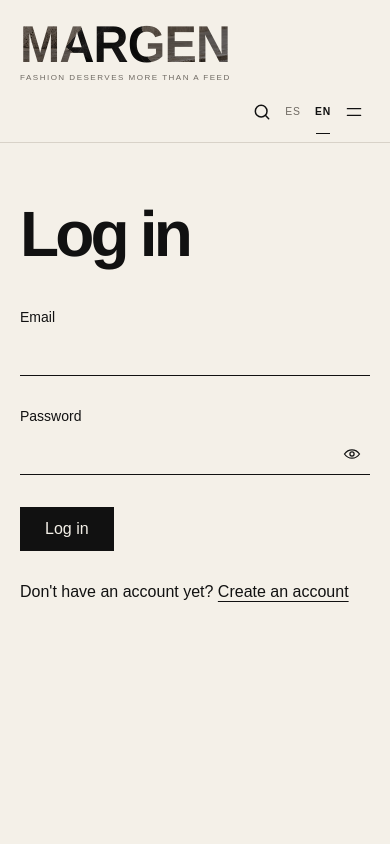
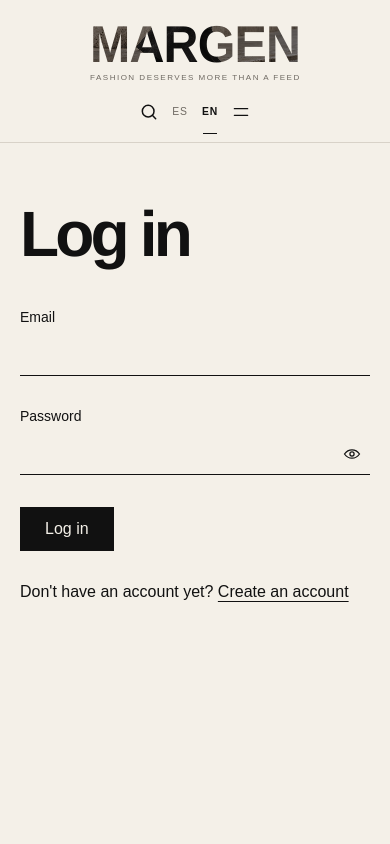
Before and after one commit to lauramarianagt-alt/MARGEN, a React (Vite) app in the folder frontend/: page /login in a window 390 px wide. Shown: the top 844 px of the page. Built offline with nearby package versions, Linux system fonts and the light colour scheme; no server answers.

Commit message:
Align mobile identity and controls on one shared center axis

```diff
--- a/frontend/src/styles/identity.css
+++ b/frontend/src/styles/identity.css
@@ -41,6 +41,11 @@
 }
 .main-navigation a::after {
   bottom: -9px;
+}
+@media (min-width: 701px) {
+  .site-header .language-switcher button::after {
+    bottom: -9px;
+  }
 }
 .site-header__tools {
   gap: 0.75rem;
@@ -126,7 +131,7 @@
   .site-header .brand {
     grid-column: 1 / -1;
     grid-row: 1;
-    justify-self: start;
+    justify-self: center;
   }
   .brand__lockup {
     width: 210px;
@@ -134,7 +139,7 @@
   .site-header__tools {
     grid-column: 1 / -1;
     grid-row: 2;
-    justify-self: end;
+    justify-self: center;
     gap: 0;
     min-height: 44px;
   }
```
